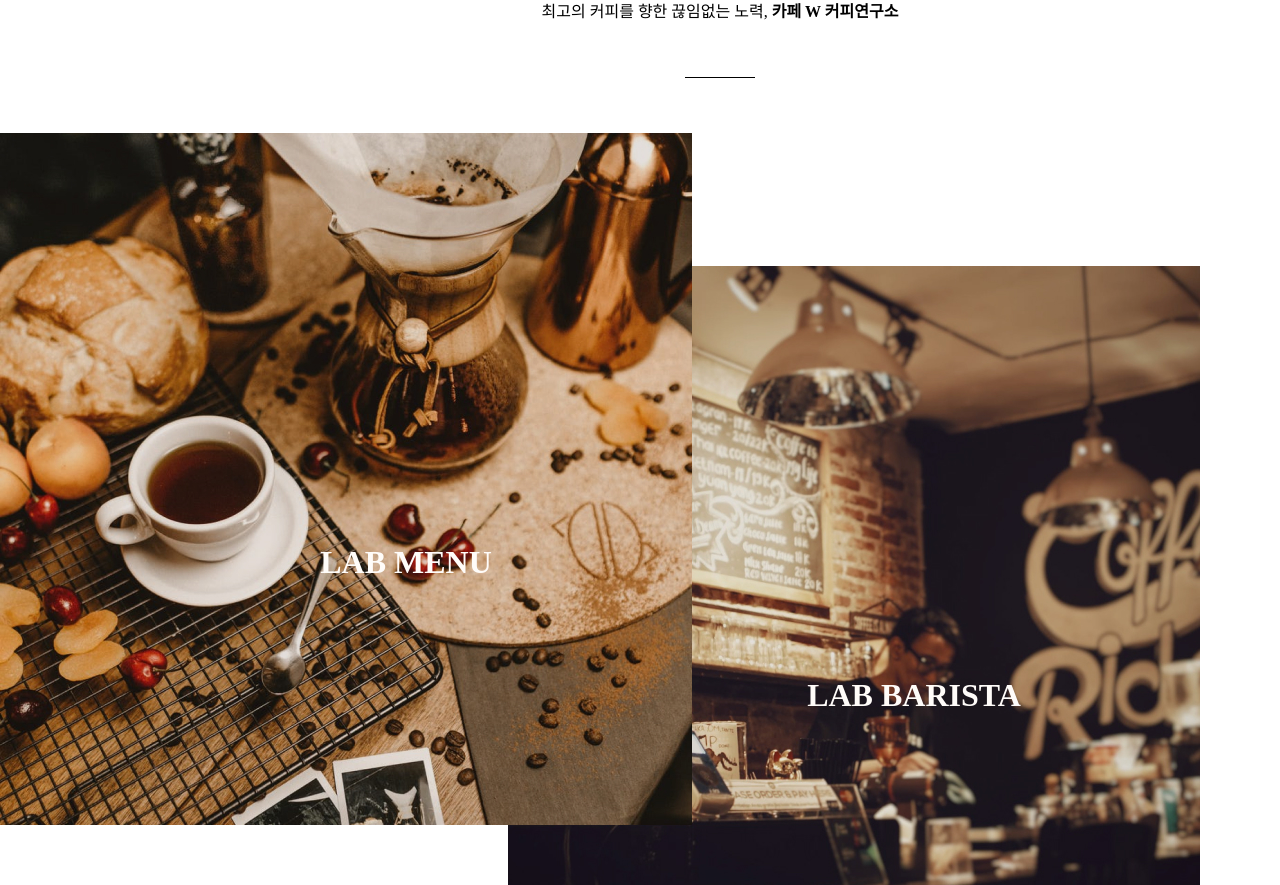
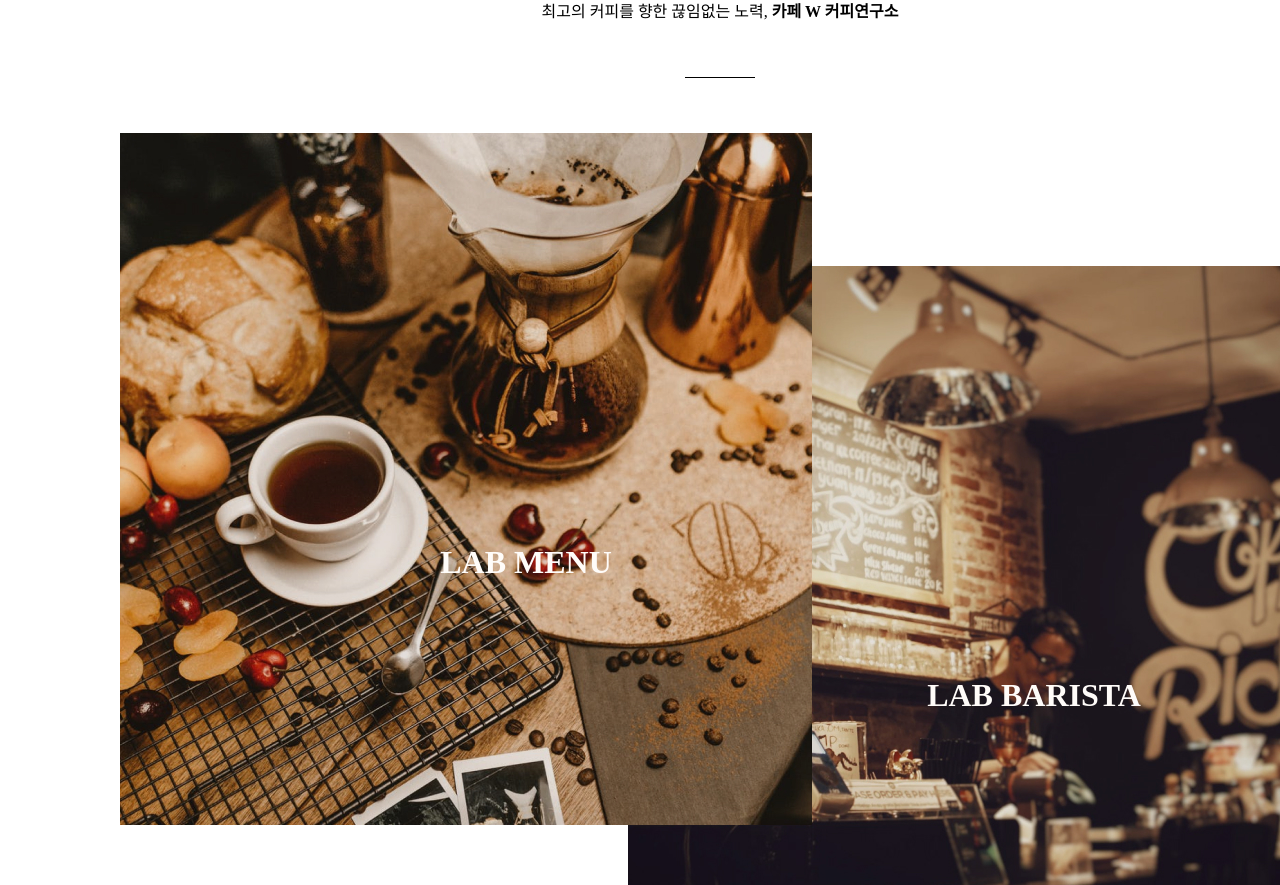
Before and after one commit to mepysto/cafew2020, a website built with Parcel: page src/index.html in a window 1280 px wide. Shown: the part 2310-3195 px from the top of the page. Built offline with nearby package versions, Linux system fonts and the light colour scheme; a web font is replaced by a local one.

Commit message:
리스트 가운데 정렬 버그 픽스

```diff
--- a/src/sass/_coffee-lab.scss
+++ b/src/sass/_coffee-lab.scss
@@ -37,7 +37,7 @@
     }
     &__lab-list {
         width: 1200px;
-        //margin: 55px 0 0;
+        margin: 0 auto;
         @include flexbox();
     }
     &__lab-item {
```
